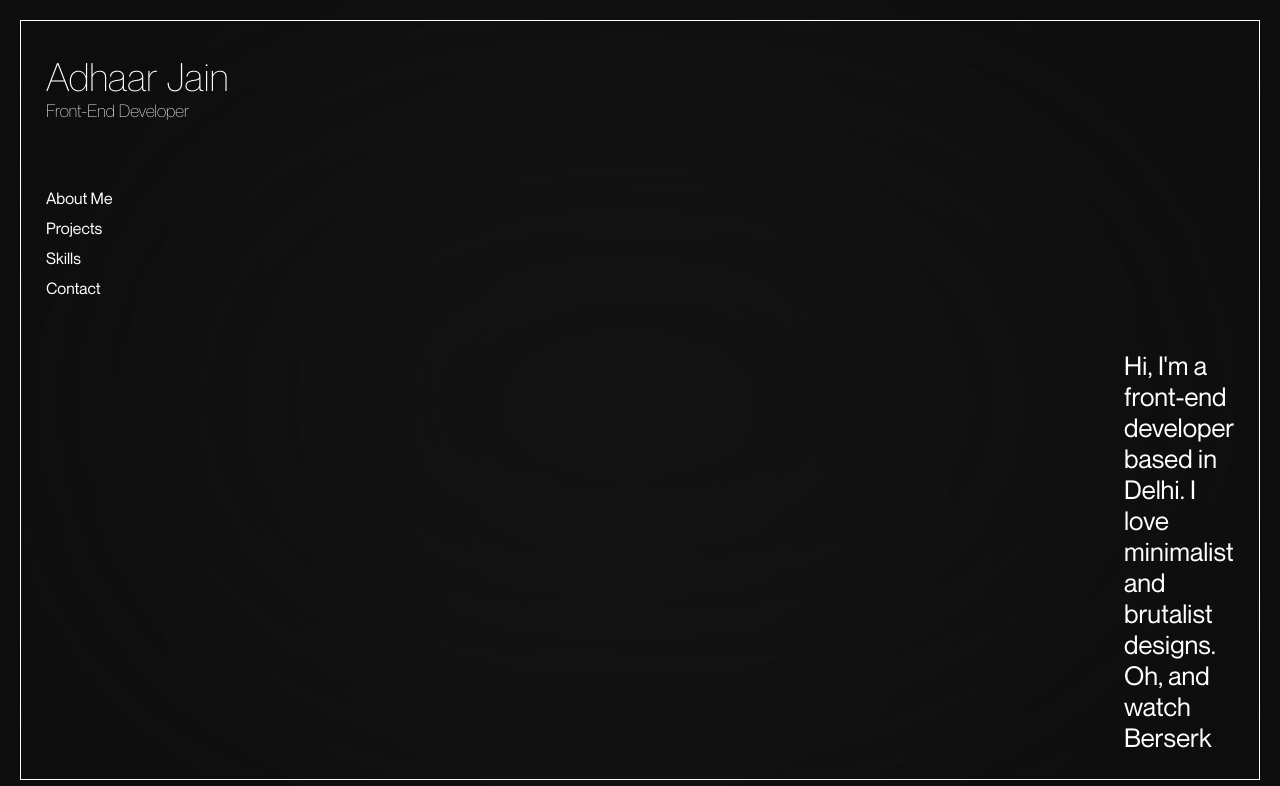
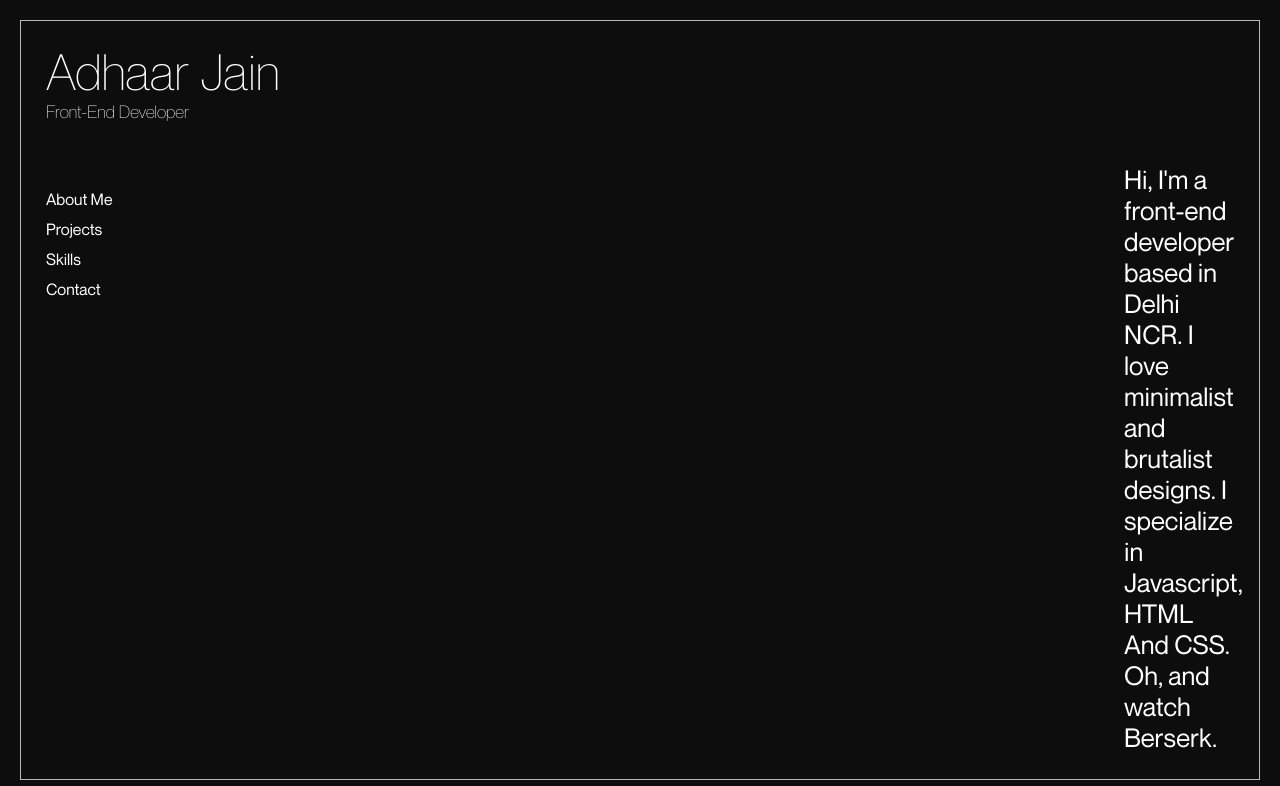
Before and after one commit to LordAdhaar/Portfolio, a React app: page /#/ in a window 1280 px wide. Built offline with nearby package versions, Linux system fonts and the light colour scheme.

Commit message:
remove that thingy

```diff
--- a/src/App.css
+++ b/src/App.css
@@ -39,7 +39,7 @@ body {
   justify-content: space-between;
   margin: 20px 20px;
   padding: 0px 25px;
-  border: .1px solid;
+  border: .1px solid #ffffffb5;
 
   width: 100%;
 
@@ -57,6 +57,8 @@ body {
 .aboutMe h1{
   margin-bottom: 0px;
   font-weight: 500;
+  font-size: 50px;
+  margin-top: 20px;
 }
 
 .aboutMe h6{
@@ -188,7 +190,7 @@ ul.projects a:hover{
 
   display: block;
   width:150px;
-  font-size:14px;
+  font-size: 0.55em;
   text-align: left;
 
   opacity: 0;
@@ -271,7 +273,7 @@ ul.contact a{
   border-radius: 50%;
   background: linear-gradient(to right, white, black);
   animation: rotate 10s infinite ;
-  filter: blur(200px);
+  filter: blur(50px);
   z-index: -1;
 }
 
--- a/src/RouteSwitch.js
+++ b/src/RouteSwitch.js
@@ -4,27 +4,13 @@ import './App.css';
 import Home from "./components/Home";
 import Projects from "./components/Projects";
 import Skill from "./components/Skill";
-import Contact from "./components/Contact"
+import Contact from "./components/Contact";
+import Blob from "./components/blob.js";
 
 export default function RouteSwitch(){
-
-    const blob = document.querySelector("div.blob");
-
-    document.body.onpointermove = event => {
-        console.log(event);
-        const {clientX, clientY} = event;
-
-        blob.animate({
-            left:`${clientX}px`,
-            top:`${clientY}px`
-        },{duration:1500,fill:"forwards"});
-    }
-
     return(
         <HashRouter>
-            <Nav />
-            <div className="blob">sheesh</div>
-            <div className="blur"></div>
+            <Nav/>
             <Routes>
                 <Route path="/" element={<Home/>} />
                 <Route path="/Projects" element={<Projects/>} />
--- a/src/components/Home.js
+++ b/src/components/Home.js
@@ -1,6 +1,12 @@
 export default function Home(){
     return(
-        <p className="home">Hi, I'm a front-end developer based in Delhi. I love minimalist and brutalist designs. Oh, and watch Berserk
-        </p>
+        <div className="home">
+            <p>
+                Hi, I'm a front-end developer based in Delhi NCR. I love minimalist and brutalist designs. I specialize in Javascript, HTML And CSS. Oh, and watch Berserk.
+            </p>
+            {/*<p>
+                lol
+            </p>*/}
+        </div>
     )
 }
--- /dev/null
+++ b/src/components/blob.js
@@ -0,0 +1,18 @@
+export default function Blob(){
+
+    const blob = document.querySelector("div.blob");
+
+    document.body.onpointermove = event => {
+        console.log(event);
+        const {clientX, clientY} = event;
+
+        blob.animate({
+            left:`${clientX}px`,
+            top:`${clientY}px`
+        },{duration:1500,fill:"forwards"});
+    }
+
+    return (
+        <div className="blob">sheesh</div>
+    )
+}
```
Also changed, not shown: 1 other file.
